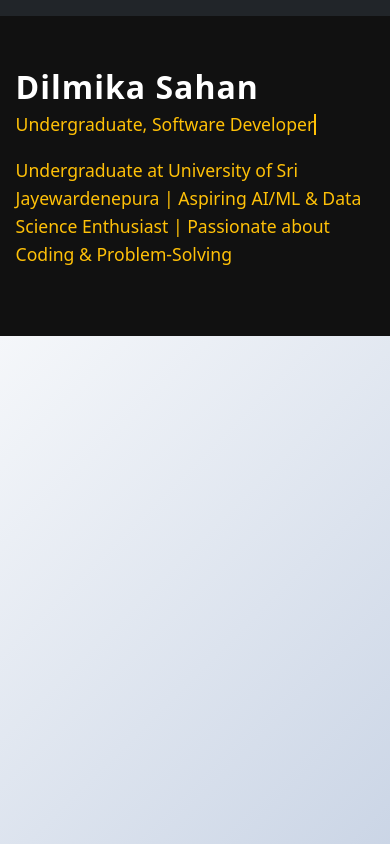
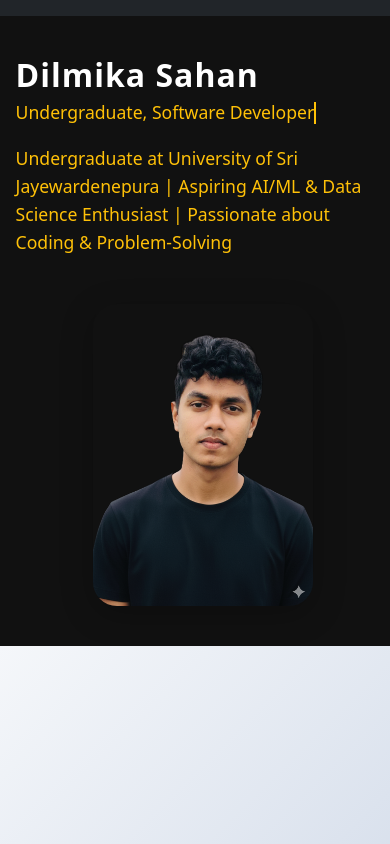
Before and after one commit to DilmikaSahan/my-portfolio, a React (Create React App) app: page / in a window 390 px wide. Shown: the top 844 px of the page. Built offline with nearby package versions, Linux system fonts and the light colour scheme.

Commit message:
add background image

```diff
--- a/src/component/HeroSection/HeroSection.css
+++ b/src/component/HeroSection/HeroSection.css
@@ -6,6 +6,42 @@
   align-items: center;
   justify-content: flex-start;
   padding: 60px 0 60px 5vw;
+}
+
+.hero-inner {
+  display: flex;
+  align-items: center;
+  justify-content: space-between;
+  width: 100%;
+  max-width: 1200px;
+}
+
+.hero-content {
+  max-width: 700px;
+  flex: 1 1 60%;
+}
+
+.hero-image-wrapper {
+  flex: 1 1 40%;
+  display: flex;
+  align-items: center;
+  justify-content: flex-end;
+  padding-left: 40px;
+}
+
+.hero-image {
+  max-width: 320px;
+  width: 100%;
+  height: auto;
+  border-radius: 24px;
+  box-shadow: 0 8px 32px rgba(0,0,0,0.25);
+  object-fit: cover;
+  animation: fadeInRight 1.5s;
+}
+
+@keyframes fadeInRight {
+  from { opacity: 0; transform: translateX(40px); }
+  to { opacity: 1; transform: translateX(0); }
 }
 
 .hero-content {
@@ -58,6 +94,22 @@
   to { opacity: 1; transform: translateY(0); }
 }
 
+@media (max-width: 900px) {
+  .hero-inner {
+    flex-direction: column;
+    align-items: flex-start;
+  }
+  .hero-image-wrapper {
+    padding-left: 0;
+    margin-top: 32px;
+    width: 100%;
+    justify-content: center;
+  }
+  .hero-image {
+    max-width: 220px;
+  }
+}
+
 @keyframes typing {
   from { width: 0; }
   to { width: 100%; }
--- a/src/component/HeroSection/HeroSection.js
+++ b/src/component/HeroSection/HeroSection.js
@@ -4,6 +4,7 @@
 const HeroSection = () => {
   return (
     <section className="hero-section">
+      <div className="hero-inner">
         <div className="hero-content">
           <h1 className="hero-name">Dilmika Sahan</h1>
           <h2 className="hero-title">
@@ -13,6 +14,10 @@
             Undergraduate at University of Sri Jayewardenepura | Aspiring AI/ML & Data Science Enthusiast | Passionate about Coding & Problem-Solving
           </p>
         </div>
+        <div className="hero-image-wrapper">
+          <img src={process.env.PUBLIC_URL + '/my image 01 bg removed.PNG'} alt="Dilmika Sahan" className="hero-image" />
+        </div>
+      </div>
     </section>
   );
 };
```
Also changed, not shown: public/my image 01 bg removed.PNG (added), public/my image 01.png (added). Lines whose indentation alone changed are shown as unchanged.
